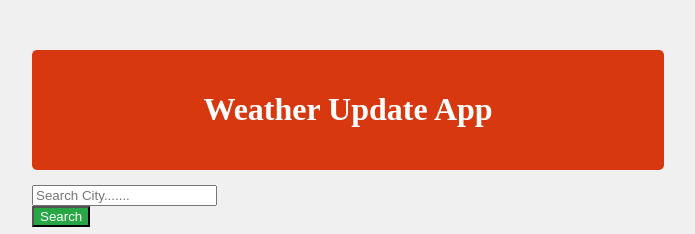
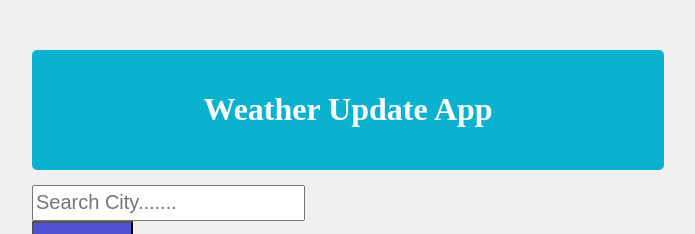
Before and after one commit to andrew-Woods-1/jam_weather_app, a Django app: page / in a window 1280 px wide. Shown: the top 234 px of the page, without its empty margins (292-987 px from the left). Run offline with Django 5.2, Linux system fonts and the light colour scheme.

Commit message:
editing styling

```diff
--- a/weather_updates/static/styles.css
+++ b/weather_updates/static/styles.css
@@ -13,7 +13,7 @@ body {
 
 .mt-4.p-5.bg-success.text-white.rounded.mb-3 {
     padding: 20px;
-    background-color: #d83810;
+    background-color: #0ab2cf;
     color: white;
     border-radius: 5px;
     margin-bottom: 15px;
@@ -22,12 +22,13 @@ body {
 }
 
 .input-group {
-  margin-bottom: 20px;
+    margin-bottom: 20px;
 }
-
 .btn.btn-success {
-  background-color: #28a745;
-  color: white;
+    background-color: #090cc7b0;
+    color: white;
+    padding: 10px 20px;
+    font-size: 18px;
 }
 
 .card {
@@ -36,11 +37,11 @@ body {
 }
 
 .card-body {
-    padding: 20px;
+    padding: 10px;
 
 }
 
 .card-text {
-    margin-bottom: 10px;
-    font-size: 16px;
+    margin-bottom: 5px;
+    font-size: 24px;
 }
--- a/weather_updates/templates/weather_updates/home.html
+++ b/weather_updates/templates/weather_updates/home.html
@@ -14,6 +14,7 @@
           class="form-control"
           name="city"
           placeholder="Search City......."
+          style="font-size: 20px; height: 30px"
         />
         <div class="input-group-append">
           <button class="btn btn-success" type="submit">Search</button>
```
